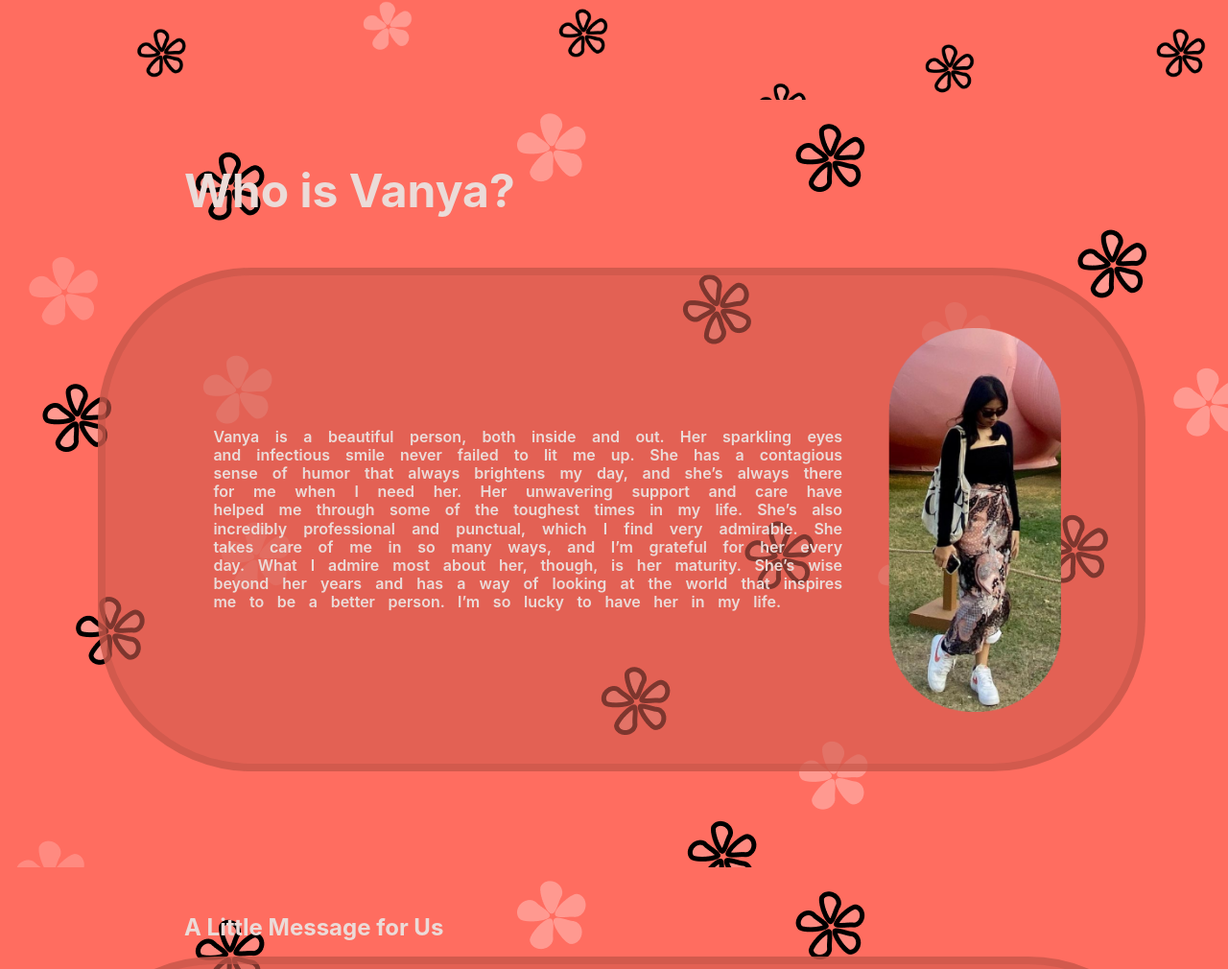
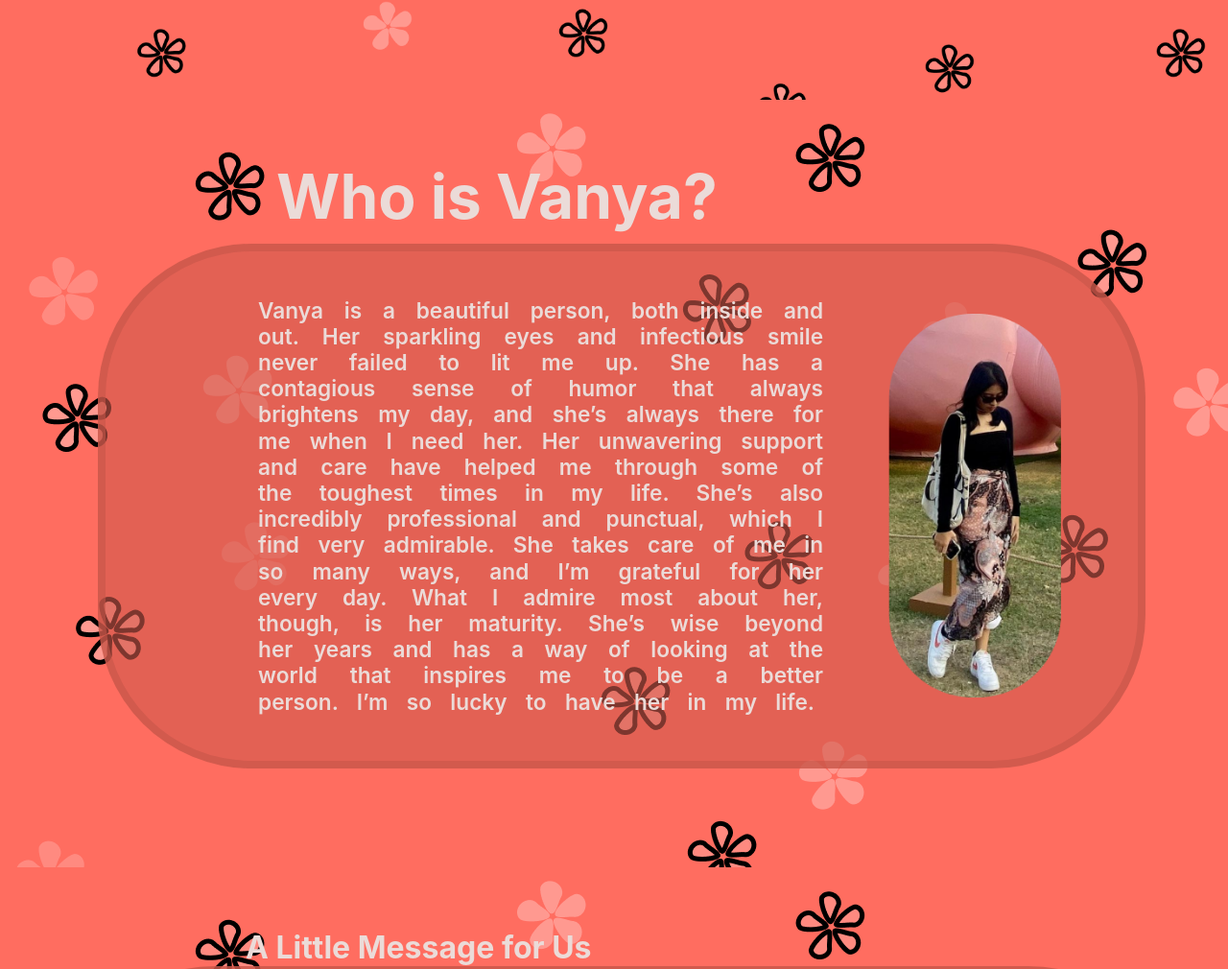
Before and after one commit to Cavaboy/Vanya, a plain HTML site: page index.html in a window 1280 px wide. Shown: the part 696-1706 px from the top of the page at 96% size. Drawn offline with Linux system fonts and the light colour scheme.

Commit message:
Update index.css

```diff
--- a/index.css
+++ b/index.css
@@ -46,9 +46,9 @@ section {
 }
 
 .page2 h1 {
-    font-size: 3em;
-    margin-left: 4em;
-    margin-bottom: -.5em;
+    font-size: 4em;
+    margin-left: 4.5em;
+    margin-bottom: -1em;
 }
 
 .WhoCard {
@@ -77,7 +77,7 @@ section {
     line-height: 120%;
     word-spacing: .6em;
     margin: 0em 3em 0px 7em;
-    font-size: 12pt;
+    font-size: 17pt;
     font-weight: 600;
 }
 
@@ -91,7 +91,7 @@ section {
 }
 
 .page3 h1 {
-    font-size: 1.5em;
+    font-size: 2em;
     margin-left: 8em;
     padding-top: 2em;
     margin-bottom: -2em;
@@ -111,7 +111,7 @@ section {
 
 .page3 p {
     text-align: justify;
-    margin: 4em 6em 0em;
-    font-size: 9pt;
+    margin: 3em 6em 0em;
+    font-size: 12pt;
     line-height: 100%;
 }
```
